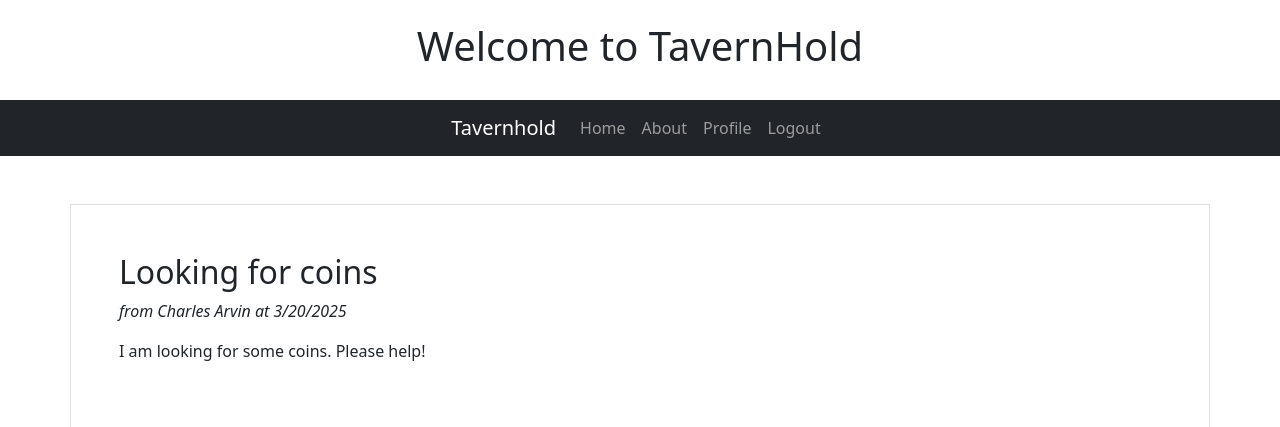
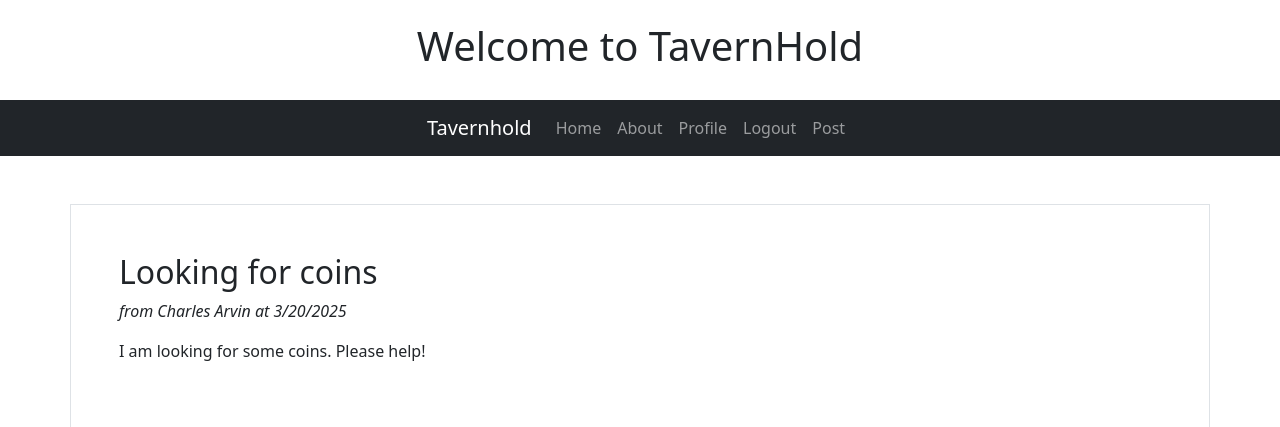
Before and after one commit to The-Round-Table-of-King-Charles/thforums, a Flask app: page / in a window 1280 px wide. Shown: the top 427 px of the page. Run offline with Flask 3, Linux system fonts and the light colour scheme; a user stored in the database is signed in.

Commit message:
Posts Update

```diff
--- a/thforums/routes.py
+++ b/thforums/routes.py
@@ -40,6 +40,11 @@ def about():
 def profile():
     return render_template("profile.html", title="Profile", posts=posts)
 
+@app.route("/post")
+@login_required
+def post():
+    return render_template("post.html", title="post", posts=posts)
+
 # authentication routes, might put this on a seperate file
 @app.route("/register", methods=["GET","POST"])
 def register():
--- a/thforums/templates/layout.html
+++ b/thforums/templates/layout.html
@@ -32,6 +32,9 @@
 			<li class="nav-item">
 			  <a class="nav-link" href={{ url_for("logout") }}>Logout</a>
 			</li>
+			<li class="nav-item">
+				<a class="nav-link" href={{ url_for("post") }}>Post</a>
+			</li>
 			{% else %}
 			<li class="nav-item">
 			  <a class="nav-link" href={{ url_for("login") }}>Login</a>
```
Also changed, not shown: thforums/templates/post.html (+11 -1 lines).
